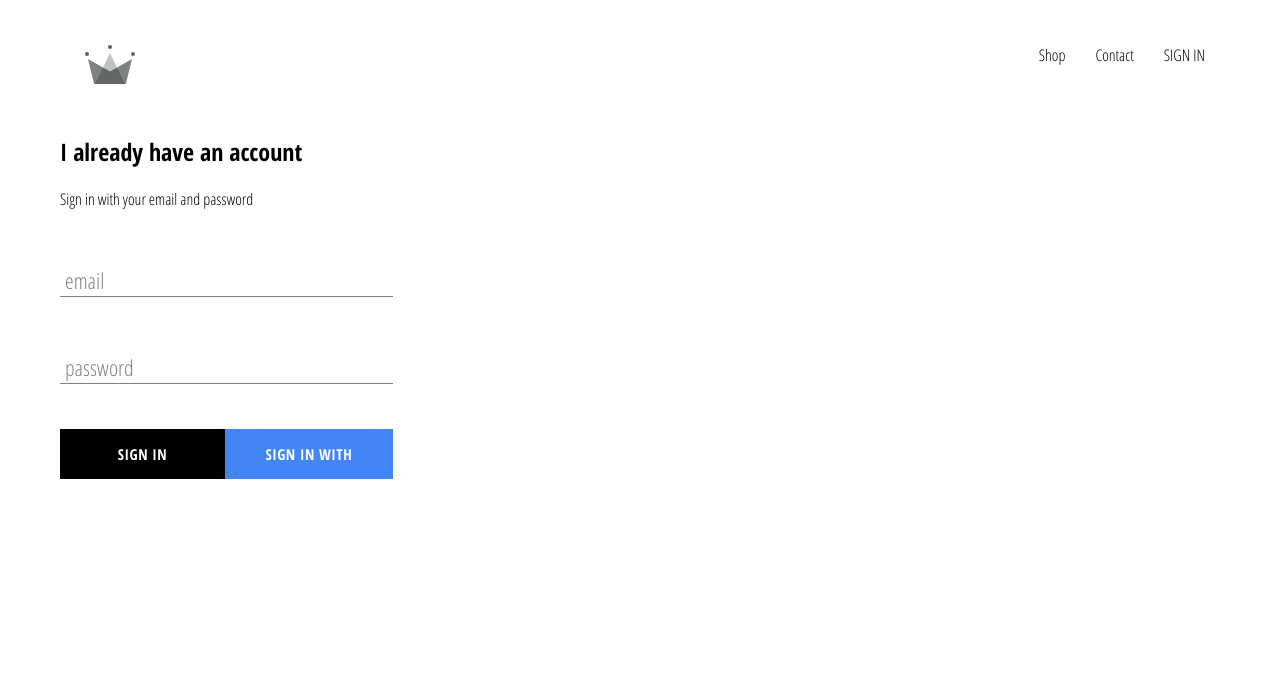
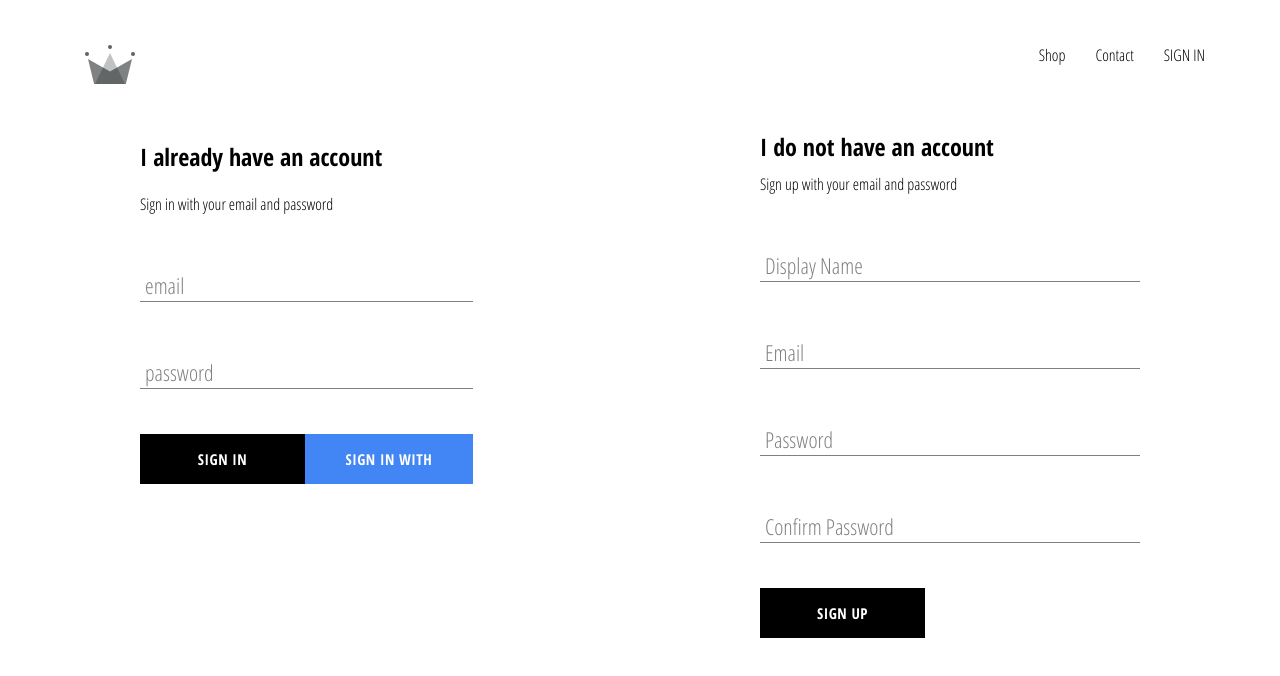
Before and after one commit to noahvendrig/ecommerce-site, a React (Create React App) app in the folder shopping-app/: page /signin in a window 1280 px wide. Shown: the top 676 px of the page. Built offline with nearby package versions, Linux system fonts and the light colour scheme; no server answers; a web font is replaced by a local one.

Commit message:
Sign up enabled in firebase

```diff
--- a/shopping-app/src/App.js
+++ b/shopping-app/src/App.js
@@ -31,6 +31,7 @@
               ...snapShot.data()
             }
           });
+          console.log(this.state);
         });
 
       }
--- a/shopping-app/src/pages/sign-in-and-sign-up/sign-in-and-sign-up.component.jsx
+++ b/shopping-app/src/pages/sign-in-and-sign-up/sign-in-and-sign-up.component.jsx
@@ -1,11 +1,13 @@
 import './sign-in-and-sign-up.styles.scss';
 import SignIn from '../../components/sign-in/sign-in.component'
-
+import SignUp from '../../components/sign-up/sign-up.component';
 
 const SignInAndSignUpPage = () => (
     <div className='sign-in-and-sign-up'>
-        <SignIn/>
+        <SignIn />
+        <SignUp />
     </div>
 );
 
+
 export default SignInAndSignUpPage;
--- a/shopping-app/src/pages/sign-in-and-sign-up/sign-in-and-sign-up.styles.scss
+++ b/shopping-app/src/pages/sign-in-and-sign-up/sign-in-and-sign-up.styles.scss
@@ -0,0 +1,6 @@
+.sign-in-and-sign-up{
+    width: 1000px;
+    display: flex;
+    justify-content: space-between;
+    margin: 30px auto;
+}
```
